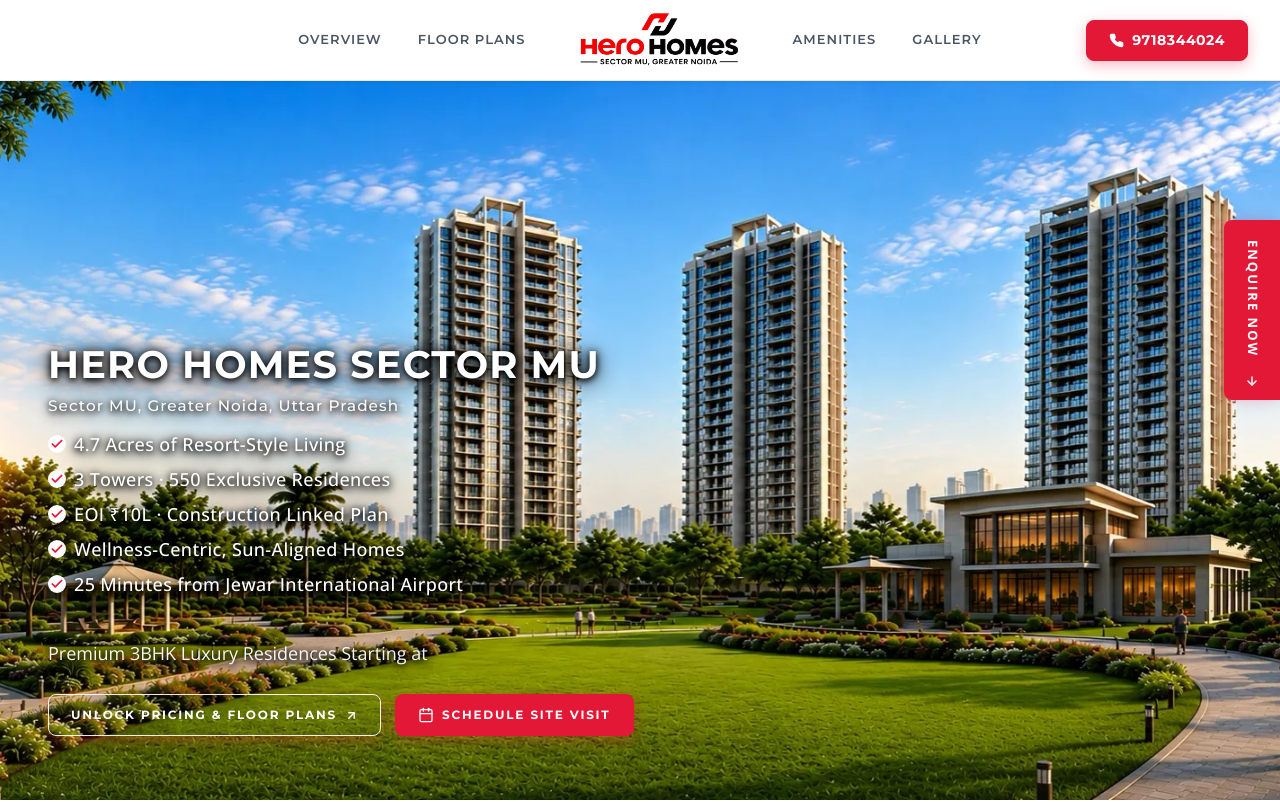
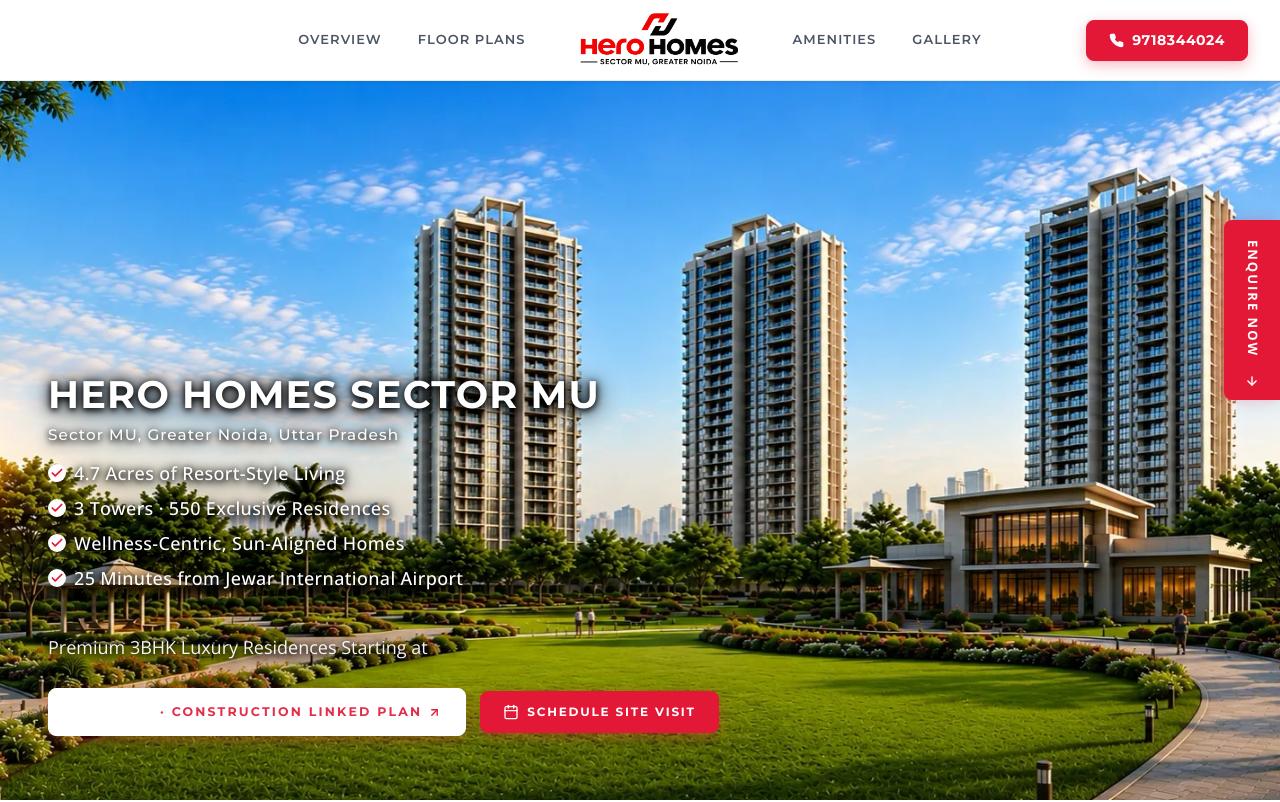
Before and after one commit to vineet-proptiger/hero-homes, a Next.js app: page / in a window 1280 px wide. Shown: the top 802 px of the page. Built offline with nearby package versions, Linux system fonts and the light colour scheme.

Commit message:
some fixes

```diff
--- a/components/Hero.jsx
+++ b/components/Hero.jsx
@@ -87,6 +87,11 @@ const Hero = ({ setIsOpen }) => {
           }
         }
 
+        @keyframes buttonBlink {
+          0%, 75% { opacity: 1; }
+          76%, 100% { opacity: 0; }
+        }
+
         .hero-price-amt {
           font-family: var(--font-jost), Montserrat, sans-serif;
           font-size: clamp(20px, 3vw, 36px);
@@ -106,15 +111,15 @@ const Hero = ({ setIsOpen }) => {
 
         /* Hero buttons use global btn-brand / btn-gold-outline classes */
 
-        /* First button — white text + white border on dark hero bg */
+        /* First button — white bg + red text */
         .hero-btn-one {
-          color: #fff !important;
-          border: 1.5px solid rgba(255,255,255,0.9) !important;
-          background: transparent !important;
+          color: #e31837 !important;
+          border: 1.5px solid #ffffff !important;
+          background: #ffffff !important;
         }
         .hero-btn-one:hover {
-          background: #ffffff !important;
-          color: #e31837 !important;
+          background: transparent !important;
+          color: #ffffff !important;
           border-color: #ffffff !important;
         }
 
@@ -388,7 +393,6 @@ const Hero = ({ setIsOpen }) => {
           {[
             '4.7 Acres of Resort-Style Living',
             '3 Towers · 550 Exclusive Residences',
-            'EOI ₹10L · Construction Linked Plan',
             'Wellness-Centric, Sun-Aligned Homes',
             '25 Minutes from Jewar International Airport'
           ].map((text, i) => (
@@ -416,15 +420,20 @@ const Hero = ({ setIsOpen }) => {
           <button
             onClick={() => setIsOpen(true)}
             className="btn-gold-outline hero-btn-one"
-            style={{ fontSize: '12px', padding: '11px 22px' }}
+            style={{ fontSize: '14.5px', padding: '12px clamp(12px, 4vw, 24px)' }}
           >
-            Unlock Pricing &amp; Floor Plans
-            <svg width="13" height="13" viewBox="0 0 24 24" fill="none"
-              stroke="currentColor" strokeWidth="2.5"
-              strokeLinecap="round" strokeLinejoin="round">
-              <line x1="7" y1="17" x2="17" y2="7" />
-              <polyline points="7 7 17 7 17 17" />
-            </svg>
+            <span style={{ display: 'flex', alignItems: 'center', gap: '6px' }}>
+              <span className="flex-wrap justify-center text-center" style={{ textTransform: 'uppercase', fontWeight: '700', display: 'flex', alignItems: 'center', gap: '4px' }}>
+                <span style={{ animation: 'buttonBlink 1.4s infinite', fontSize: 'clamp(12px, 3.5vw, 14.5px)', whiteSpace: 'nowrap' }}>EOI ₹10L</span>
+                <span style={{ fontSize: 'clamp(10px, 3vw, 12.5px)', opacity: 0.9 }}>· CONSTRUCTION LINKED PLAN</span>
+              </span>
+              <svg className="hidden sm:block" width="13" height="13" viewBox="0 0 24 24" fill="none"
+                stroke="currentColor" strokeWidth="2.5"
+                strokeLinecap="round" strokeLinejoin="round">
+                <line x1="7" y1="17" x2="17" y2="7" />
+                <polyline points="7 7 17 7 17 17" />
+              </svg>
+            </span>
           </button>
 
           {/* Button 2 — WhatsApp (global btn-brand) */}
```
